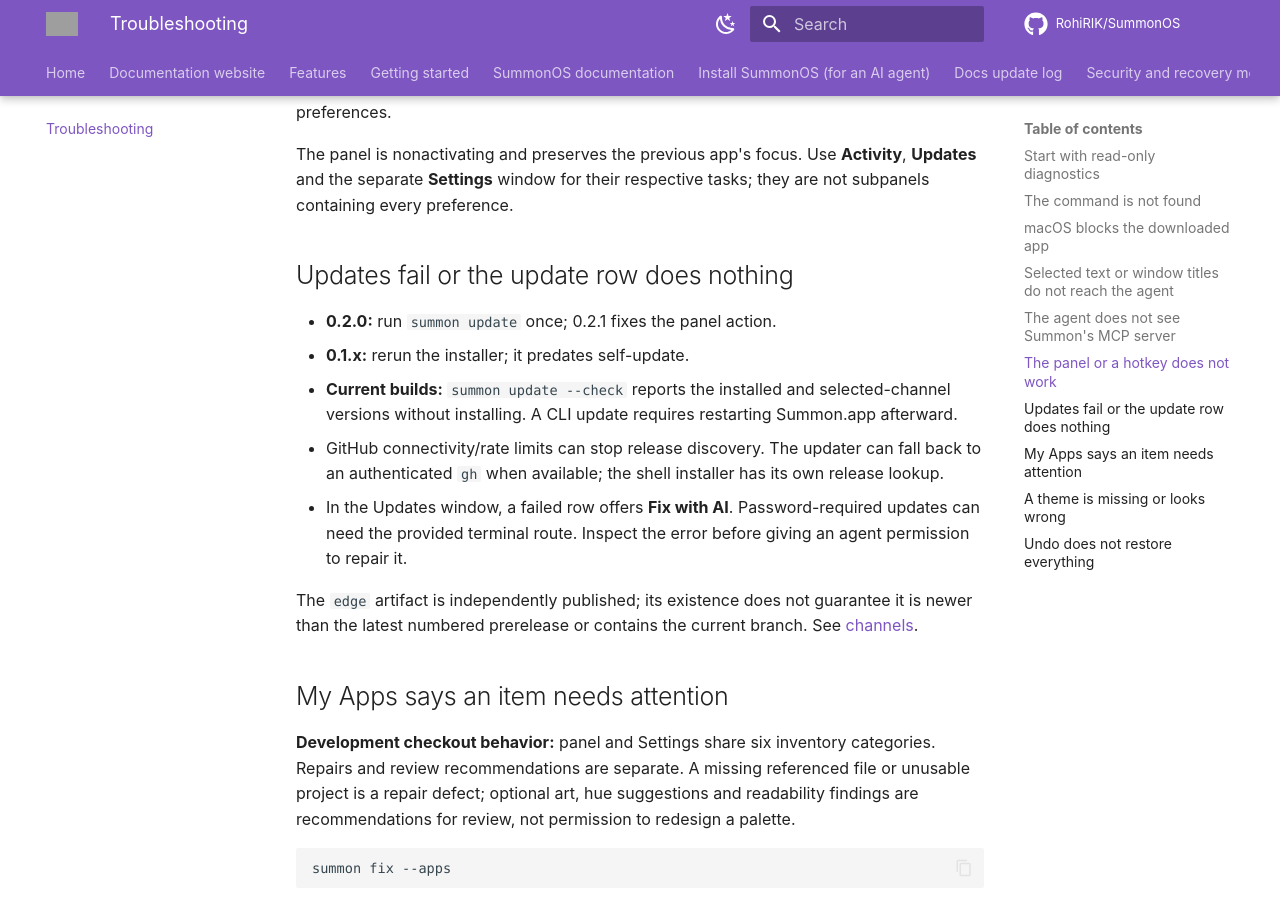
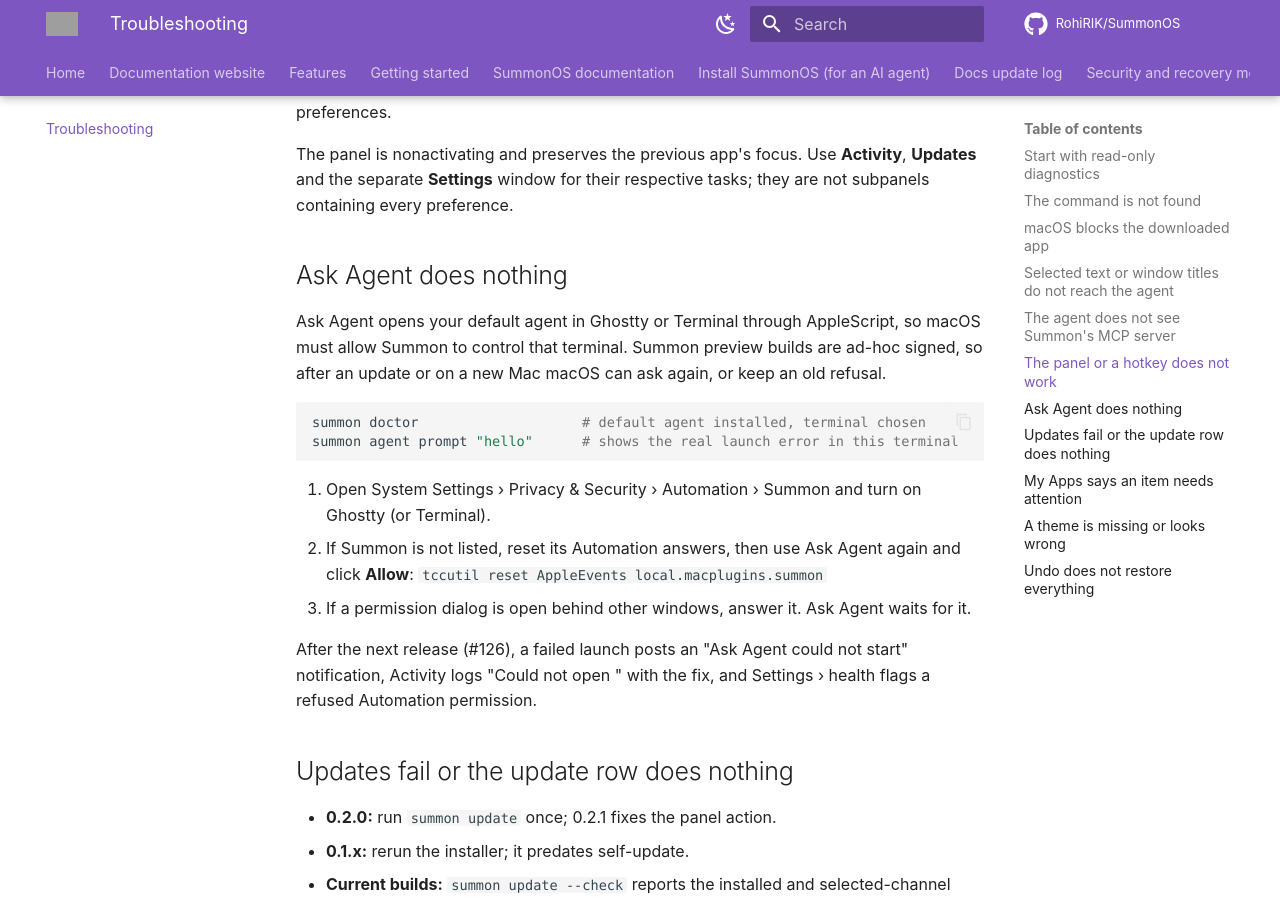
Before and after one commit to RohiRIK/SummonOS, an MkDocs documentation site: the page built from docs/troubleshooting.md, in a window 1280 px wide and 900 px high, scrolled down 2127 px. Built offline with MkDocs 1.6.1 and Material for MkDocs 9.7.7, drawn with Linux system fonts in a browser that asks for light colours; comment, search, counter and statistics services are not loaded; grey boxes are pictures that could not be loaded.

Commit message:
docs: troubleshoot Ask Agent doing nothing
Co-Authored-By: Claude Opus 5.5 <noreply@anthropic.com>

````diff
--- a/docs/troubleshooting.md
+++ b/docs/troubleshooting.md
@@ -92,6 +92,25 @@ point to reach the app rather than resetting all preferences.
 The panel is nonactivating and preserves the previous app's focus. Use **Activity**, **Updates** and the
 separate **Settings** window for their respective tasks; they are not subpanels containing every preference.
 
+## Ask Agent does nothing
+
+Ask Agent opens your default agent in Ghostty or Terminal through AppleScript, so macOS must allow Summon to
+control that terminal. Summon preview builds are ad-hoc signed, so after an update or on a new Mac macOS can ask
+again, or keep an old refusal.
+
+```sh
+summon doctor                    # default agent installed, terminal chosen
+summon agent prompt "hello"      # shows the real launch error in this terminal
+```
+
+1. Open System Settings › Privacy & Security › Automation › Summon and turn on Ghostty (or Terminal).
+2. If Summon is not listed, reset its Automation answers, then use Ask Agent again and click **Allow**:
+   `tccutil reset AppleEvents local.macplugins.summon`
+3. If a permission dialog is open behind other windows, answer it. Ask Agent waits for it.
+
+After the next release (#126), a failed launch posts an "Ask Agent could not start" notification, Activity logs
+"Could not open <agent>" with the fix, and Settings › health flags a refused Automation permission.
+
 ## Updates fail or the update row does nothing
 
 - **0.2.0:** run `summon update` once; 0.2.1 fixes the panel action.
````
